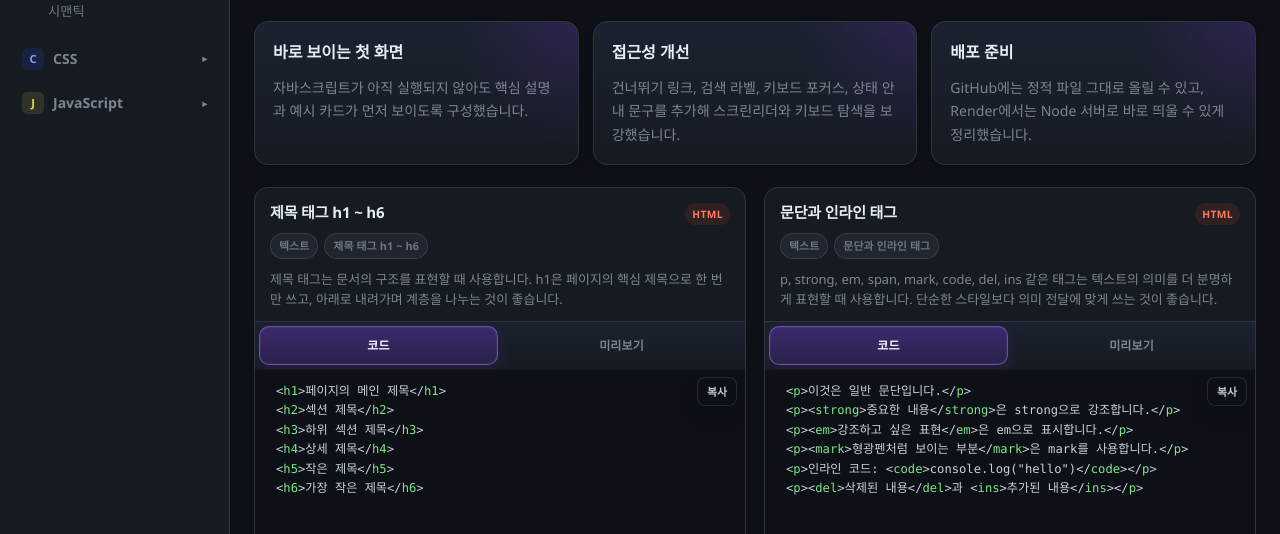
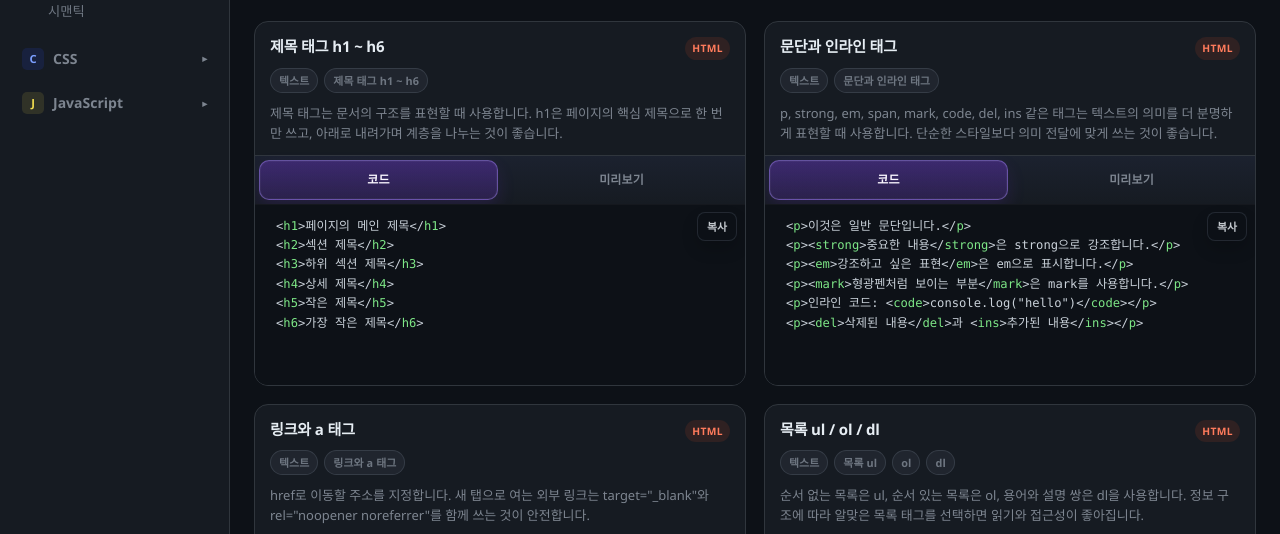
Before and after one commit to jxding-dev/front-end, a website with bundled scripts: page index.html in a window 1280 px wide. Shown: the part 261-795 px from the top of the page. Built offline with nearby package versions, Linux system fonts and the light colour scheme.

Commit message:
Update index.html

```diff
--- a/index.html
+++ b/index.html
@@ -106,21 +106,6 @@
         <div class="content-stats" id="contentStats" aria-live="polite">첫 화면은 바로 읽을 수 있도록 기본 카드가 먼저 표시됩니다.</div>
       </div>
 
-      <section class="quick-start" aria-label="서비스 소개">
-        <article class="quick-start-card">
-          <h2>바로 보이는 첫 화면</h2>
-          <p>자바스크립트가 아직 실행되지 않아도 핵심 설명과 예시 카드가 먼저 보이도록 구성했습니다.</p>
-        </article>
-        <article class="quick-start-card">
-          <h2>접근성 개선</h2>
-          <p>건너뛰기 링크, 검색 라벨, 키보드 포커스, 상태 안내 문구를 추가해 스크린리더와 키보드 탐색을 보강했습니다.</p>
-        </article>
-        <article class="quick-start-card">
-          <h2>배포 준비</h2>
-          <p>GitHub에는 정적 파일 그대로 올릴 수 있고, Render에서는 Node 서버로 바로 띄울 수 있게 정리했습니다.</p>
-        </article>
-      </section>
-
       <div class="local-file-notice" id="localFileNotice" hidden role="status" aria-live="polite">
         이 페이지를 `file://`로 열면 일부 모듈 기능이 제한될 수 있습니다. 배포 전 확인은 로컬 서버나 Render 환경에서 보는 것을 권장합니다.
       </div>
```
